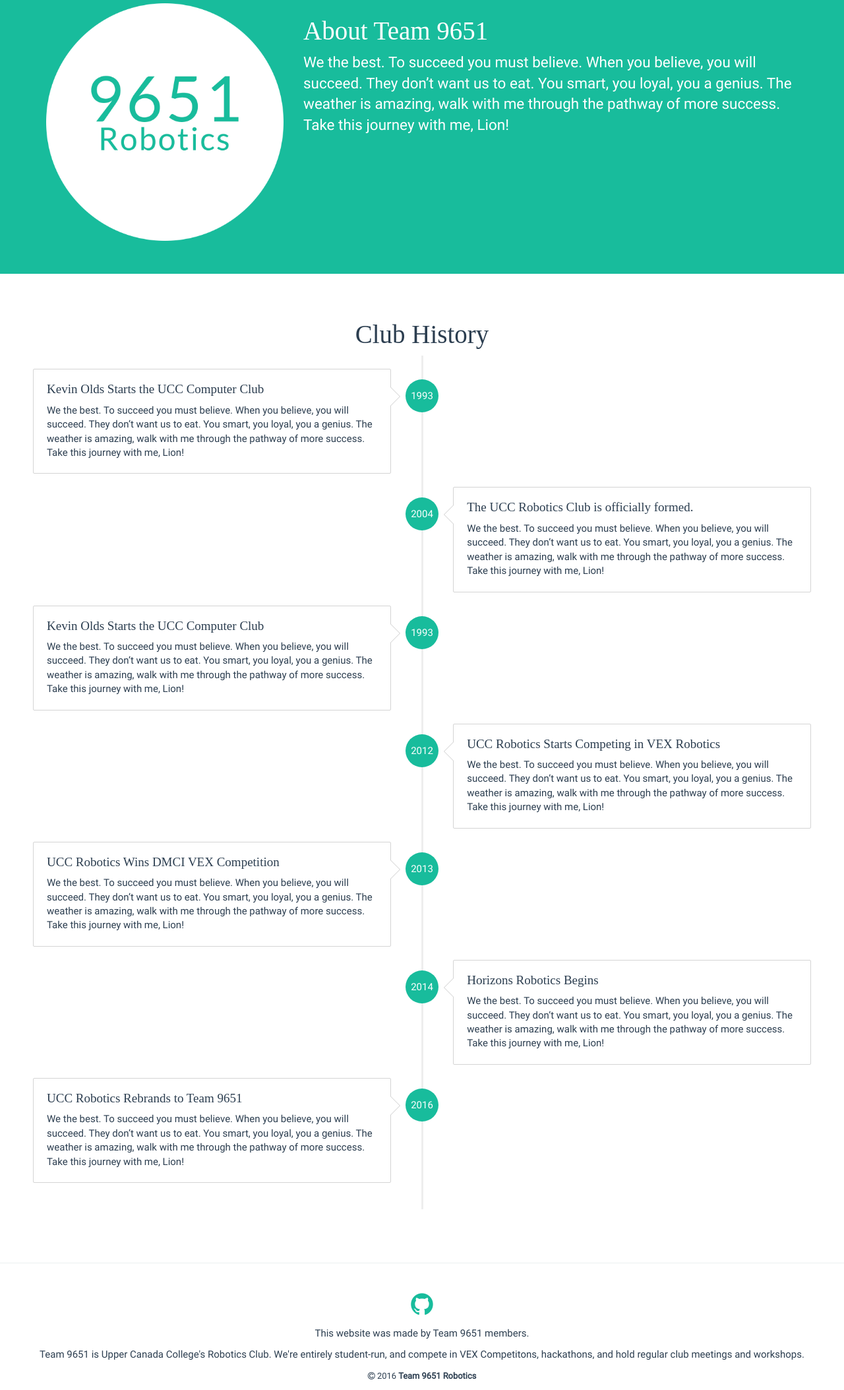
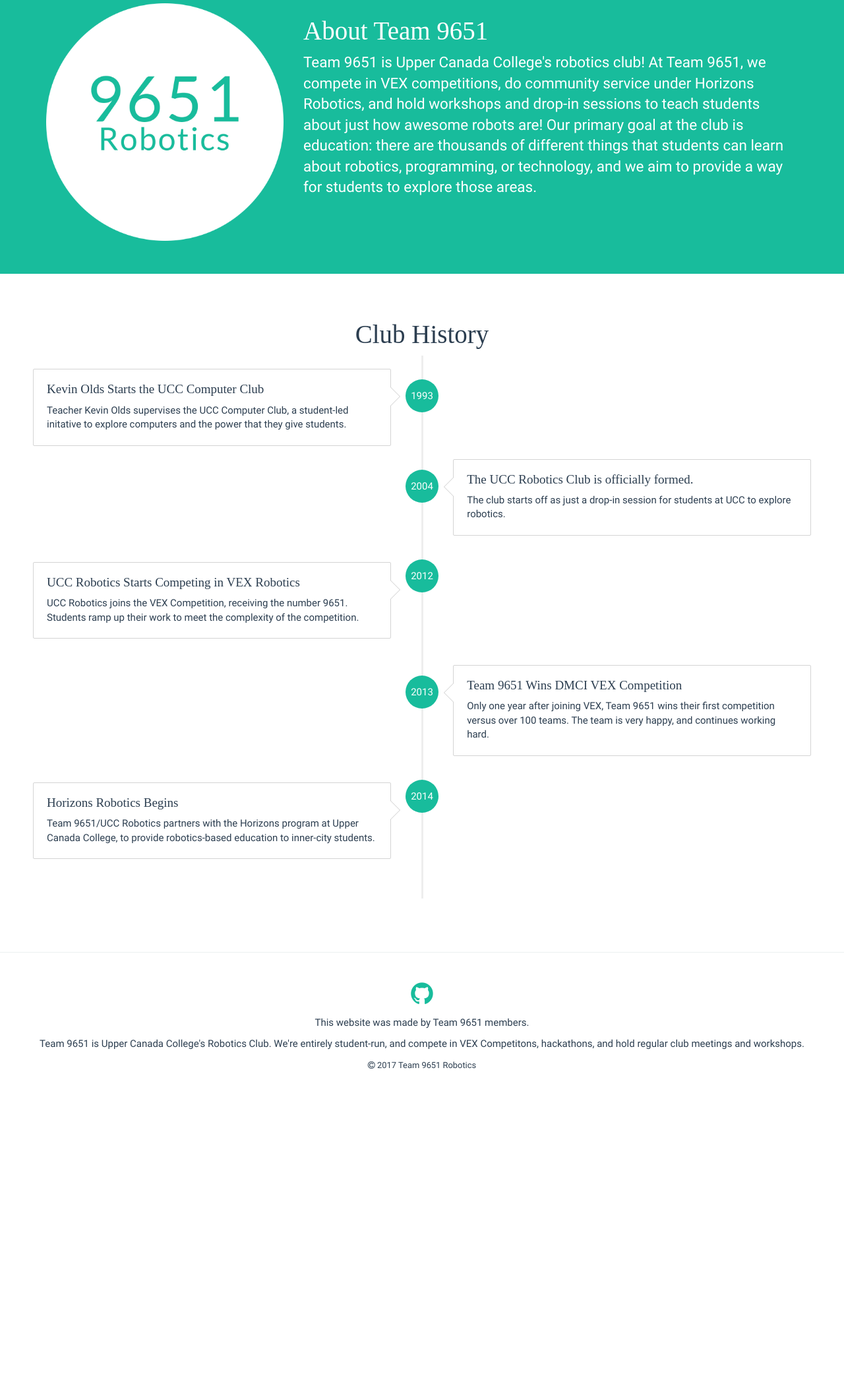
Before and after one commit to 9651-Robotics/website, a PHP site: page /about.php in a window 1280 px wide. Shown: the part 60-2167 px from the top of the page at 66% size. After the commit the page ends 1680 px from the top, so only its background shows below. Run offline with PHP 8.4, Linux system fonts and the light colour scheme; some web fonts are replaced.

Commit message:
completes the majority of our content

```diff
--- a/about.php
+++ b/about.php
@@ -23,7 +23,7 @@
           <div class="col-sm-8">
             <h1>About Team 9651</h1>
             <p class="lead">
-              We the best. To succeed you must believe. When you believe, you will succeed. They don’t want us to eat. You smart, you loyal, you a genius. The weather is amazing, walk with me through the pathway of more success. Take this journey with me, Lion!
+              Team 9651 is Upper Canada College's robotics club! At Team 9651, we compete in VEX competitions, do community service under Horizons Robotics, and hold workshops and drop-in sessions to teach students about just how awesome robots are! Our primary goal at the club is education: there are thousands of different things that students can learn about robotics, programming, or technology, and we aim to provide a way for students to explore those areas.
             </p>
           </div>
         </div>
@@ -40,7 +40,7 @@
             </div>
             <div class="timeline-body">
               <p>
-                We the best. To succeed you must believe. When you believe, you will succeed. They don’t want us to eat. You smart, you loyal, you a genius. The weather is amazing, walk with me through the pathway of more success. Take this journey with me, Lion!
+                Teacher Kevin Olds supervises the UCC Computer Club, a student-led initative to explore computers and the power that they give students.
               </p>
             </div>
           </div>
@@ -53,25 +53,12 @@
             </div>
             <div class="timeline-body">
               <p>
-                We the best. To succeed you must believe. When you believe, you will succeed. They don’t want us to eat. You smart, you loyal, you a genius. The weather is amazing, walk with me through the pathway of more success. Take this journey with me, Lion!
+                The club starts off as just a drop-in session for students at UCC to explore robotics.
               </p>
             </div>
           </div>
         </li>
-        <li>
-          <div class="timeline-badge">1993</div>
-          <div class="timeline-panel">
-            <div class="timeline-heading">
-              <h4 class="timeline-title">Kevin Olds Starts the UCC Computer Club</h4>
-            </div>
-            <div class="timeline-body">
-              <p>
-                We the best. To succeed you must believe. When you believe, you will succeed. They don’t want us to eat. You smart, you loyal, you a genius. The weather is amazing, walk with me through the pathway of more success. Take this journey with me, Lion!
-              </p>
-            </div>
-          </div>
-        </li>
-        <li class="timeline-inverted">
+        <li class="timeline">
           <div class="timeline-badge">2012</div>
           <div class="timeline-panel">
             <div class="timeline-heading">
@@ -79,25 +66,25 @@
             </div>
             <div class="timeline-body">
               <p>
-                We the best. To succeed you must believe. When you believe, you will succeed. They don’t want us to eat. You smart, you loyal, you a genius. The weather is amazing, walk with me through the pathway of more success. Take this journey with me, Lion!
-              </p>
-            </div>
-          </div>
-        </li>
-        <li>
-          <div class="timeline-badge">2013</div>
-          <div class="timeline-panel">
-            <div class="timeline-heading">
-              <h4 class="timeline-title">UCC Robotics Wins DMCI VEX Competition</h4>
-            </div>
-            <div class="timeline-body">
-              <p>
-                We the best. To succeed you must believe. When you believe, you will succeed. They don’t want us to eat. You smart, you loyal, you a genius. The weather is amazing, walk with me through the pathway of more success. Take this journey with me, Lion!
+                UCC Robotics joins the VEX Competition, receiving the number 9651. Students ramp up their work to meet the complexity of the competition.
               </p>
             </div>
           </div>
         </li>
         <li class="timeline-inverted">
+          <div class="timeline-badge">2013</div>
+          <div class="timeline-panel">
+            <div class="timeline-heading">
+              <h4 class="timeline-title">Team 9651 Wins DMCI VEX Competition</h4>
+            </div>
+            <div class="timeline-body">
+              <p>
+                Only one year after joining VEX, Team 9651 wins their first competition versus over 100 teams. The team is very happy, and continues working hard.
+              </p>
+            </div>
+          </div>
+        </li>
+        <li class="timeline">
           <div class="timeline-badge">2014</div>
           <div class="timeline-panel">
             <div class="timeline-heading">
@@ -105,20 +92,7 @@
             </div>
             <div class="timeline-body">
               <p>
-                We the best. To succeed you must believe. When you believe, you will succeed. They don’t want us to eat. You smart, you loyal, you a genius. The weather is amazing, walk with me through the pathway of more success. Take this journey with me, Lion!
-              </p>
-            </div>
-          </div>
-        </li>
-        <li>
-          <div class="timeline-badge">2016</div>
-          <div class="timeline-panel">
-            <div class="timeline-heading">
-              <h4 class="timeline-title">UCC Robotics Rebrands to Team 9651</h4>
-            </div>
-            <div class="timeline-body">
-              <p>
-                We the best. To succeed you must believe. When you believe, you will succeed. They don’t want us to eat. You smart, you loyal, you a genius. The weather is amazing, walk with me through the pathway of more success. Take this journey with me, Lion!
+                Team 9651/UCC Robotics partners with the Horizons program at Upper Canada College, to provide robotics-based education to inner-city students.
               </p>
             </div>
           </div>
--- a/footer.php
+++ b/footer.php
@@ -9,7 +9,7 @@
       Team 9651 is Upper Canada College's Robotics Club. We're entirely student-run, and compete in VEX Competitons, hackathons, and hold regular club meetings and workshops.
     </p>
     <p>
-      <small><span class="fa fa-copyright"></span> 2016 <b>Team 9651 Robotics</b></small>
+      <small><span class="fa fa-copyright"></span> 2017 Team 9651 Robotics</small>
     </p>
   </div>
 </div>
```
Also changed, not shown: contact.php (+6 -1 lines), index.php (+5 -5 lines), programs.php (+9 -8 lines), img/mbot2.jpg (added), img/vex-logo.jpg (added).
